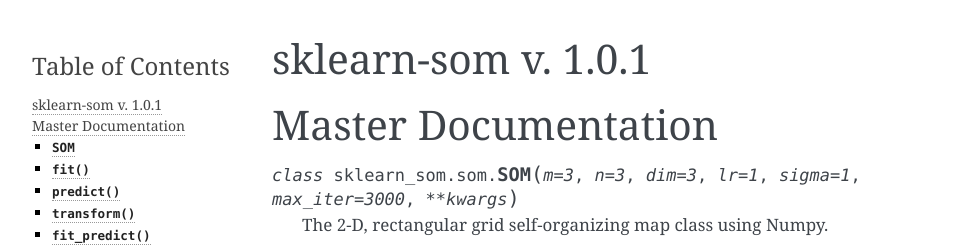
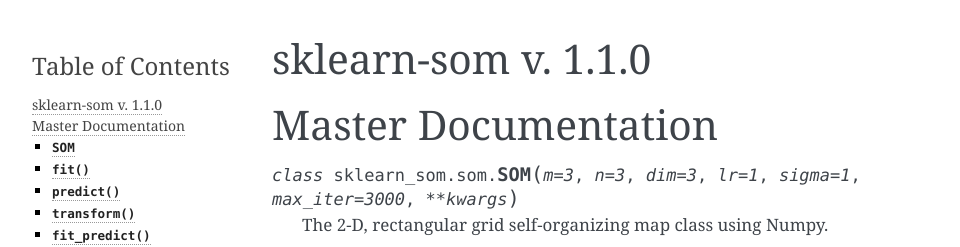
Before and after one commit to rileypsmith/sklearn-som, a Sphinx documentation site: the page built from docs/source/index.rst, in a window 1280 px wide and 900 px high. Shown: the top 247 px of the window, without its empty margins (148-1108 px from the left). Built offline with Sphinx 7.4.7, drawn with Linux system fonts in a browser that asks for light colours.

Commit message:
Updated docs to reflect proper version

```diff
--- a/docs/source/index.rst
+++ b/docs/source/index.rst
@@ -1,4 +1,4 @@
-sklearn-som v. 1.0.1
+sklearn-som v. 1.1.0
 ====================
 
 .. toctree::
```
